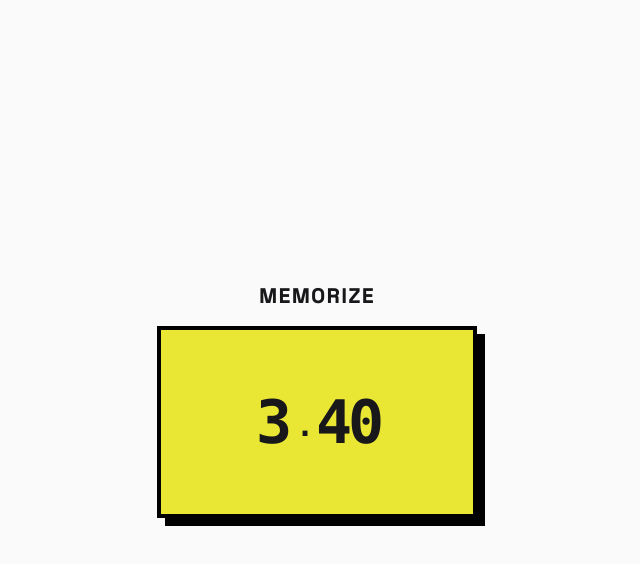
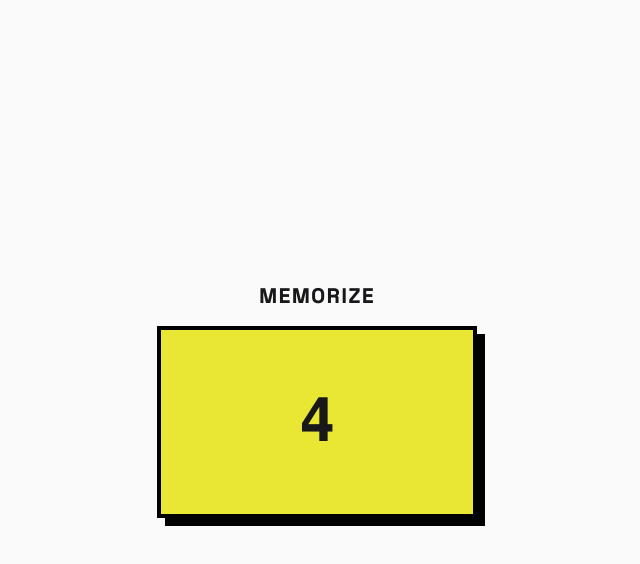
Before and after one commit to pabloyanezb/color-guesser, a Next.js app: page / in a window 1280 px wide. Both pictures are taken after a click on the button "PLAY". Shown: the top 564 px of the page, without its empty margins (323-963 px from the left). Built offline with nearby package versions, Linux system fonts and the light colour scheme.

Commit message:
feat: refactor RollingDigit component to RollingNumber and update animations for improved performance

```diff
--- a/src/components/phases/FinalResultsPhase.tsx
+++ b/src/components/phases/FinalResultsPhase.tsx
@@ -1,10 +1,10 @@
 "use client";
 
-import { useState, useRef } from "react";
+import { useEffect, useState } from "react";
 import type { GameRound } from "@/types";
 import { Button } from "@/components/ui/Button";
 import { ColorSwatch } from "@/components/ui/ColorSwatch";
-import { RollingDigit } from "../ui/RollingDigit";
+import { RollingNumber } from "@/components/ui/RollingDigit";
 
 interface FinalResultsPhaseProps {
   rounds: GameRound[];
@@ -13,17 +13,15 @@ interface FinalResultsPhaseProps {
 
 export function FinalResultsPhase({ rounds, onPlayAgain }: FinalResultsPhaseProps) {
   const averageScore = rounds.reduce((sum, r) => sum + (r.score ?? 0), 0) / rounds.length;
-  const scoreStr = averageScore.toFixed(1);
+  const averageStr = averageScore.toFixed(1);
   const [buttonVisible, setButtonVisible] = useState(false);
-  const settledCountRef = useRef(0);
-  const totalDigits = scoreStr.replace(".", "").length;
 
-  const handleSettled = () => {
-    settledCountRef.current += 1;
-    if (settledCountRef.current >= totalDigits) {
+  useEffect(() => {
+    const timer = setTimeout(() => {
       setButtonVisible(true);
-    }
-  };
+    }, 1000);
+    return () => clearTimeout(timer);
+  }, [averageStr]);
 
   return (
     <div className="flex flex-col gap-8 w-full">
@@ -31,20 +29,11 @@ export function FinalResultsPhase({ rounds, onPlayAgain }: FinalResultsPhaseProp
         Final Results
       </p>
 
-      <div className="text-7xl font-bold font-mono text-center flex justify-center overflow-hidden">
-        {scoreStr.split("").map((c, i) =>
-          c === "." ? (
-            <span key={i} className="mx-1">.</span>
-          ) : (
-            <RollingDigit
-              key={i}
-              value={c}
-              index={i}
-              onSettled={handleSettled}
-              width="w-8"
-            />
-          ),
-        )}
+      <div className="text-7xl font-bold font-mono text-center flex justify-center">
+        <RollingNumber
+          value={averageStr}
+          isAnimating={true}
+        />
       </div>
 
       <div className="flex gap-4 justify-center mb-6">
--- a/src/components/phases/MemorizePhase.tsx
+++ b/src/components/phases/MemorizePhase.tsx
@@ -9,7 +9,7 @@ import { ClockTimer } from "@/components/ui/ClockTimer";
 const ROTATION_COUNT = 4;
 const TARGET_DISPLAY_TIME = 400;
 const MEMORIZE_TIME = 5;
-const COUNTDOWN_INTERVAL = 100;
+const COUNTDOWN_INTERVAL = Math.round(1000 / 60);
 
 export function MemorizePhase({ targetColor, onComplete }: MemorizePhaseProps) {
   const [displayColor, setDisplayColor] = useState("");
@@ -45,7 +45,9 @@ export function MemorizePhase({ targetColor, onComplete }: MemorizePhaseProps) {
       onComplete();
       return;
     }
-    const timer = setTimeout(() => setCountdownMs((c) => c - COUNTDOWN_INTERVAL), COUNTDOWN_INTERVAL);
+    const timer = setTimeout(() => setCountdownMs((c) => {
+      return c - COUNTDOWN_INTERVAL;
+    }), COUNTDOWN_INTERVAL);
     return () => clearTimeout(timer);
   }, [phase, countdownMs, onComplete]);
 
--- a/src/components/phases/ResultsPhase.tsx
+++ b/src/components/phases/ResultsPhase.tsx
@@ -1,24 +1,22 @@
 "use client";
 
-import { useState, useRef } from "react";
+import { useEffect, useState } from "react";
 import type { ResultsPhaseProps } from "@/types";
 import { Button } from "@/components/ui/Button";
 import { ColorSwatch } from "@/components/ui/ColorSwatch";
-import { RollingDigit } from "../ui/RollingDigit";
+import { RollingNumber } from "@/components/ui/RollingDigit";
 
 export function ResultsPhase({ round, onContinue }: ResultsPhaseProps) {
   const score = round.score ?? 0;
   const scoreStr = score.toFixed(1);
   const [buttonVisible, setButtonVisible] = useState(false);
-  const settledCountRef = useRef(0);
-  const totalDigits = scoreStr.replace(".", "").length;
 
-  const handleSettled = () => {
-    settledCountRef.current += 1;
-    if (settledCountRef.current >= totalDigits) {
+  useEffect(() => {
+    const timer = setTimeout(() => {
       setButtonVisible(true);
-    }
-  };
+    }, 1000);
+    return () => clearTimeout(timer);
+  }, [scoreStr]);
 
   return (
     <div className="flex flex-col gap-8 w-full">
@@ -26,19 +24,8 @@ export function ResultsPhase({ round, onContinue }: ResultsPhaseProps) {
         Result
       </p>
 
-      <div className="text-7xl font-bold font-mono text-center flex justify-center overflow-hidden">
-        {scoreStr.split("").map((c, i) =>
-          c === "." ? (
-            <span key={i} className="mx-1">.</span>
-          ) : (
-            <RollingDigit
-              key={i}
-              value={c}
-              index={i}
-              onSettled={handleSettled}
-            />
-          ),
-        )}
+      <div className="text-7xl font-bold font-mono text-center flex justify-center">
+        <RollingNumber value={scoreStr} isAnimating={true} />
       </div>
 
       <div className="flex justify-center">
--- a/src/components/ui/ClockTimer.tsx
+++ b/src/components/ui/ClockTimer.tsx
@@ -1,6 +1,7 @@
 "use client";
 
 import { useEffect } from "react";
+import { RollingTimer } from "@/components/ui/RollingDigit";
 
 interface ClockTimerProps {
   milliseconds: number;
@@ -8,22 +9,17 @@ interface ClockTimerProps {
 }
 
 export function ClockTimer({ milliseconds, onComplete }: ClockTimerProps) {
+  const seconds = Math.ceil(milliseconds / 1000);
+
   useEffect(() => {
     if (milliseconds <= 0) {
       onComplete();
     }
   }, [milliseconds, onComplete]);
 
-  const whole = Math.floor(milliseconds / 1000);
-  const tenths = Math.floor((milliseconds % 1000) / 100);
-  const hundredths = Math.floor((milliseconds % 100) / 10);
-
   return (
-    <span className="font-bold text-6xl inline-flex items-center font-mono tabular-nums">
-      <span className="w-10 text-center">{whole}</span>
-      <span className="text-3xl mx-0.5 relative top-1">.</span>
-      <span className="w-8 text-center">{tenths}</span>
-      <span className="w-8 text-center">{hundredths}</span>
+    <span className="inline-flex items-center text-6xl font-bold font-mono tabular-nums">
+      <RollingTimer value={seconds} isAnimating={true} />
     </span>
   );
 }
--- a/src/components/ui/RollingDigit.tsx
+++ b/src/components/ui/RollingDigit.tsx
@@ -1,58 +1,130 @@
 "use client";
 
-import { useEffect, useState } from "react";
-import { clsx } from "clsx";
+import { useEffect, useRef, useState } from "react";
 
-const CONFIG = {
-  cycles: 8,
-  cycleDelay: 100,
-  digitDelay: 80,
-};
-
-interface RollingDigitProps {
+interface RollingNumberProps {
   value: string;
-  index: number;
-  onSettled: () => void;
-  width?: string;
+  isAnimating: boolean;
+  className?: string;
+  digitDuration?: number;
 }
 
-export function RollingDigit({
-  value,
-  index,
-  onSettled,
-  width = "w-10",
-}: RollingDigitProps) {
-  const [display, setDisplay] = useState("0");
-  const [rolling, setRolling] = useState(true);
+function RollingDigitWheel({ value, duration }: { value: number; duration: number }) {
+  const [displayValue, setDisplayValue] = useState(0);
+  const animationRef = useRef<number | null>(null);
+  const startTimeRef = useRef<number | null>(null);
+  const startValueRef = useRef(0);
+  const targetValueRef = useRef(value);
 
   useEffect(() => {
-    const start = setTimeout(() => {
-      let cycle = 0;
-      const roll = () => {
-        setDisplay(Math.floor(Math.random() * 10).toString());
-        if (++cycle < CONFIG.cycles) {
-          setTimeout(roll, CONFIG.cycleDelay);
-        } else {
-          setDisplay(value);
-          setRolling(false);
-          onSettled();
-        }
-      };
-      roll();
-    }, index * CONFIG.digitDelay);
+    if (displayValue === value) {
+      return;
+    }
 
-    return () => clearTimeout(start);
-  }, [value, index, onSettled]);
+    targetValueRef.current = value;
+    startValueRef.current = displayValue;
+    startTimeRef.current = null;
+
+    const animate = (timestamp: number) => {
+      if (!startTimeRef.current) {
+        startTimeRef.current = timestamp;
+      }
+
+      const elapsed = timestamp - startTimeRef.current;
+      const progress = Math.min(elapsed / duration, 1);
+      const eased = 1 - Math.pow(1 - progress, 3);
+
+      const currentValue =
+        startValueRef.current + (targetValueRef.current - startValueRef.current) * eased;
+
+      setDisplayValue(currentValue);
+
+      if (progress < 1) {
+        animationRef.current = requestAnimationFrame(animate);
+      }
+    };
+
+    animationRef.current = requestAnimationFrame(animate);
+
+    return () => {
+      if (animationRef.current) {
+        cancelAnimationFrame(animationRef.current);
+      }
+    };
+  // eslint-disable-next-line react-hooks/exhaustive-deps
+  }, [value, duration]);
+
+  const offset = (displayValue % 10) * -100;
 
   return (
-    <span
-      className={clsx(
-        "inline-block text-center",
-        width,
-        rolling ? "digit-wheel" : "digit-settle",
-      )}
-    >
-      {display}
-    </span>
+    <div className="relative overflow-hidden h-full">
+      <div
+        className="absolute inset-0 transition-transform duration-100 ease-linear"
+        style={{ transform: `translateY(${offset}%)` }}
+      >
+        {[0, 1, 2, 3, 4, 5, 6, 7, 8, 9].map((digit) => (
+          <div
+            key={digit}
+            className="h-full flex items-center justify-center"
+            style={{ height: "100%" }}
+          >
+            {digit}
+          </div>
+        ))}
+      </div>
+    </div>
   );
 }
+
+export function RollingNumber({
+  value,
+  className = "",
+  digitDuration = 800,
+}: RollingNumberProps) {
+  const parts = value.split("");
+
+  return (
+    <div className={`flex items-center font-mono tabular-nums ${className}`}>
+      {parts.map((char, index) => {
+        if (char === ".") {
+          return (
+            <span key={index} className="text-[0.8em] pb-1">
+              .
+            </span>
+          );
+        }
+        return (
+          <div key={index} className="relative w-[0.6em] h-[1em]">
+            <RollingDigitWheel
+              value={Number.parseInt(char, 10)}
+              duration={digitDuration}
+            />
+          </div>
+        );
+      })}
+    </div>
+  );
+}
+
+interface RollingTimerProps {
+  value: number;
+  isAnimating: boolean;
+  className?: string;
+  digitDuration?: number;
+}
+
+export function RollingTimer({
+  value,
+  isAnimating,
+  className = "",
+  digitDuration = 800,
+}: RollingTimerProps) {
+  return (
+    <RollingNumber
+      value={value.toString()}
+      isAnimating={isAnimating}
+      className={className}
+      digitDuration={digitDuration}
+    />
+  );
+}
```
Also changed, not shown: src/app/styles/animations.css (+12 -109 lines), 1 other file (tests, documents, lock files or other folders).
